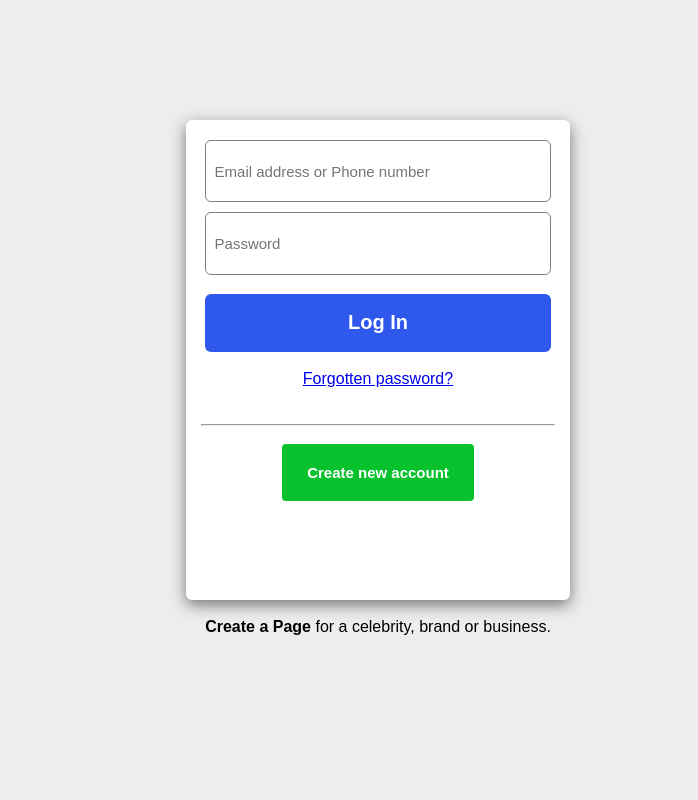
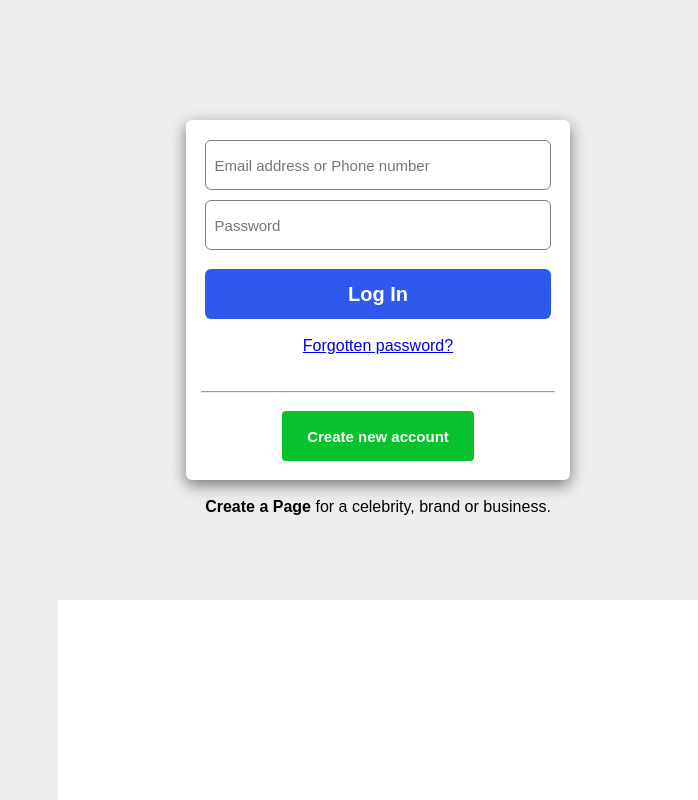
Before and after one commit to RAj-TIWARII/FB-Login, a plain HTML site: page index.html in a window 1280 px wide. Shown: the full height of the page, 582-1280 px from the left. Drawn offline with Linux system fonts and the light colour scheme.

Commit message:
Update fbloginstyle.css

```diff
--- a/fbloginstyle.css
+++ b/fbloginstyle.css
@@ -20,7 +20,7 @@ html,body{
 #fbloginsec{
   max-width: 100%;
   width: 50%;
-  height: 100%;
+  height: 600px;
   float: left;
 
 }
@@ -47,7 +47,7 @@ html,body{
 
 #loginsec{
 	width: 60%;
-	height: 60%;
+	height: 360px;
 	margin: auto;
 	margin-top: 120px;
 	text-align: center;
@@ -59,7 +59,7 @@ html,body{
 .user{
 	margin-top: 20px;
 	width: 90%;
-	height: 13%;
+	height: 50px;
 	font-size: 15px;
 	border-radius: 6px;
 	border: solid 1px gray;
@@ -67,7 +67,7 @@ html,body{
 
 .pass{
 	width: 90%;
-	height: 13%;
+	height: 50px;
 	margin-top: 10px;
 	font-size: 15px;
 	border-radius: 6px;
@@ -76,7 +76,7 @@ html,body{
 
 .loginbtn{
 	width: 90%;
-	height: 12%;
+	height: 50px;
 	background-color: #2f59ed;
 	margin-top: 5%;
 	border-radius: 6px ;
@@ -90,7 +90,7 @@ html,body{
 
 .newacc{
 	width: 50%;
-	height: 12%;
+	height: 50px;
 	background-color: #08c22d;
 	color: white;
 	font-weight: bold;
```
